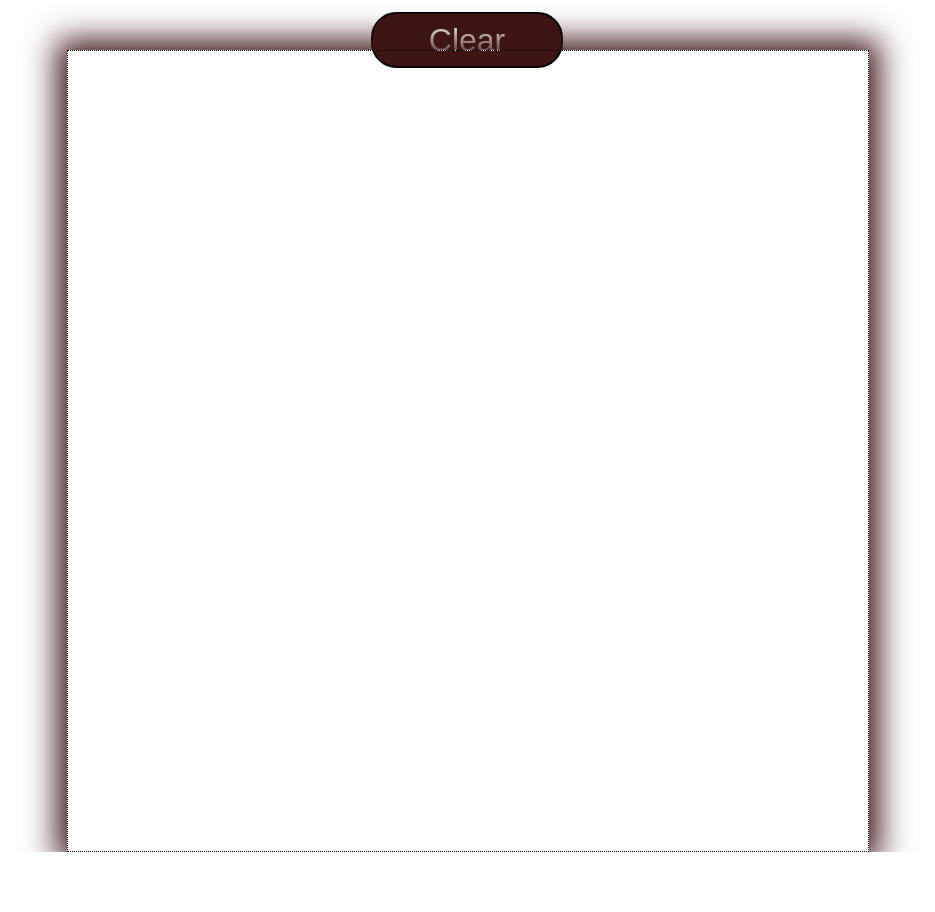
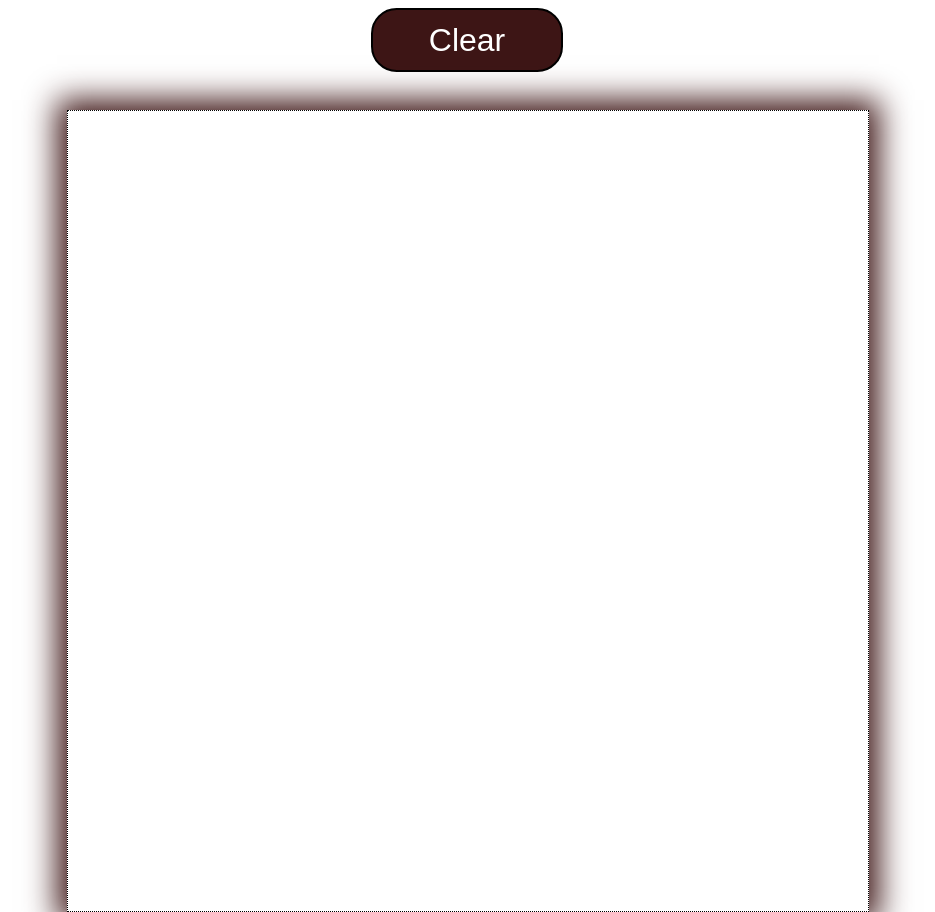
Before and after one commit to JuliaShlykova/etch-a-sketch, a plain HTML site: page index.html in a window 1280 px wide. Shown: the whole page, without its empty margins (173-1108 px from the left). Before the commit the page ends 852 px from the top, so only its background shows below. Drawn offline with Linux system fonts and the light colour scheme.

Commit message:
fix bugs

```diff
--- a/style.css
+++ b/style.css
@@ -9,9 +9,8 @@ body,html{
     width: 800px;
     height: 800px;
     position: absolute;
-    top: 50%;
     left: 50%;
-    margin: -350px 0 0 -400px;
+    margin: 30px 0 0 -400px;
     border: 1px dotted black;
     box-shadow: 0 0 30px 10px rgb(61, 21, 21);
 }
@@ -30,7 +29,7 @@ body,html{
 }
 #clearSet{
     min-width:15vw;
-    height: 70%;
+    height: 80%;
     border:2px solid black;
     background-color: rgb(61, 21, 21);
     font-size: 2rem;
```
